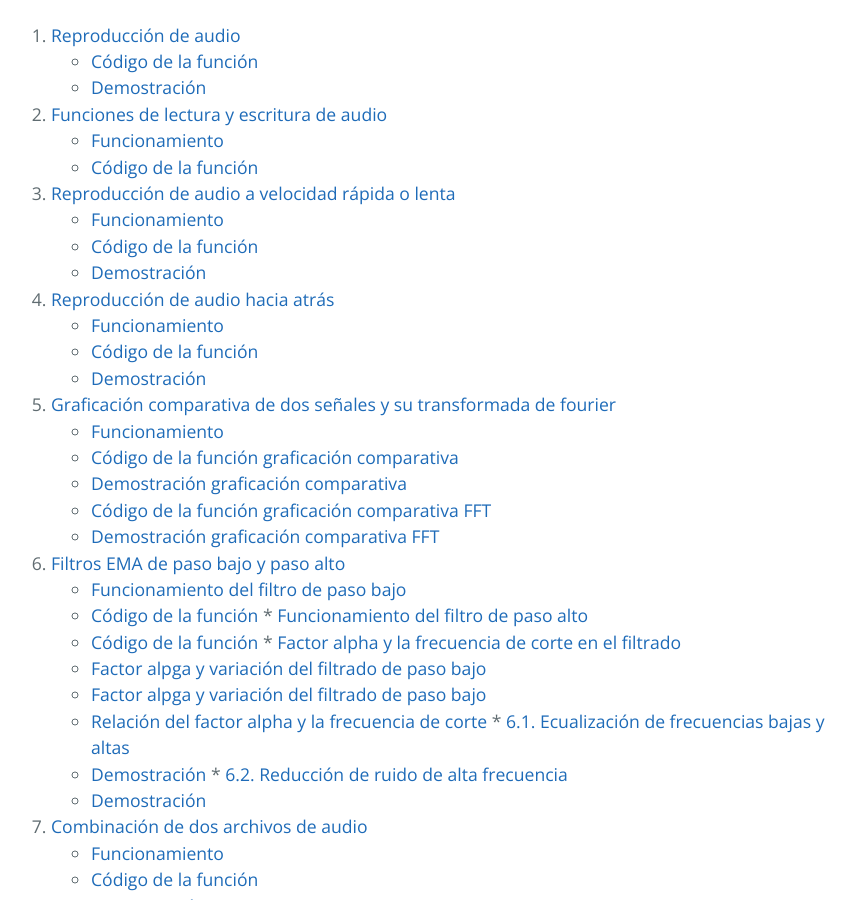
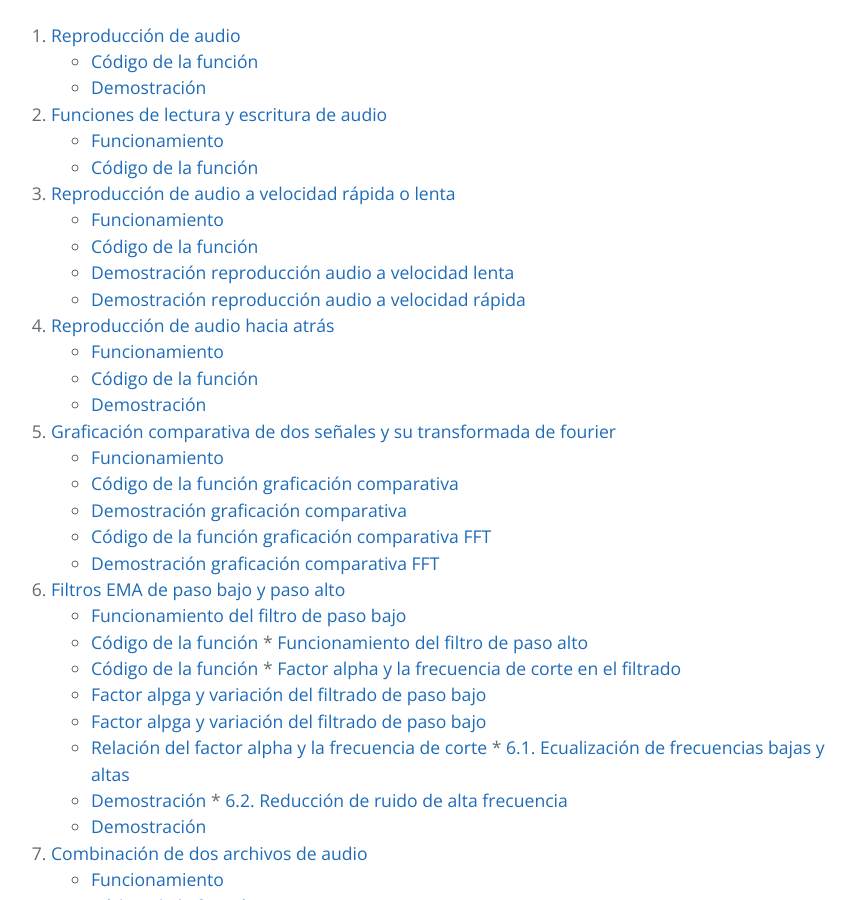
Before and after one commit to DarkNightSoldier/AudioProcessing, a Jekyll site: the page built from acerca.md, in a window 1280 px wide and 900 px high, scrolled down 570 px. Shown: the whole window, without its empty margins (213-1069 px from the left). Built offline with Jekyll 4.4.1, drawn with Linux system fonts in a browser that asks for light colours; some of the changed text lies outside the part shown.

Commit message:
Update content menu

````diff
--- a/acerca.md
+++ b/acerca.md
@@ -21,11 +21,12 @@ Para abrir el Notebook en **Google Colaboratory**:
 3. [Reproducción de audio a velocidad rápida o lenta](#3-reproducción-de-audio-a-velocidad-rápida-o-lenta)
   * [Funcionamiento](#funcionamiento-1)
   * [Código de la función](#código-de-la-función-2)
-  * [Demostración](#demostración-1)
+  * [Demostración reproducción audio a velocidad lenta](#demostración-reproducción-audio-a-velocidad-lenta)
+  * [Demostración reproducción audio a velocidad rápida](#demostración-reproducción-audio-a-velocidad-rápida)
 4. [Reproducción de audio hacia atrás](#4-reproducción-de-audio-hacia-atrás)
   * [Funcionamiento](#funcionamiento-2)
   * [Código de la función](#código-de-la-función-3)
-  * [Demostración](#demostración-2)
+  * [Demostración](#demostración-1)
 5. [Graficación comparativa de dos señales y su transformada de fourier](#5-graficación-comparativa-de-dos-señales-y-su-transformada-de-fourier)
   * [Funcionamiento](#funcionamiento-3)
   * [Código de la función graficación comparativa](#código-de-la-función-graficación-comparativa)
@@ -42,13 +43,13 @@ Para abrir el Notebook en **Google Colaboratory**:
     - [Factor alpga y variación del filtrado de paso bajo](#factor-alpha-y-variación-del-filtrado-de-paso-bajo)
     - [Relación del factor alpha y la frecuencia de corte](#relación-del-factor-alpha-y-la-frecuencia-de-corte)
   * [6.1. Ecualización de frecuencias bajas y altas]()
-    - [Demostración](#demostración-3)
+    - [Demostración](#demostración-2)
   * [6.2. Reducción de ruido de alta frecuencia]()
-    - [Demostración](demostración-4)
+    - [Demostración](demostración-3)
 7. [Combinación de dos archivos de audio](#7-combinación-de-dos-archivos-de-audio)
   * [Funcionamiento](#funcionamiento-3)
   * [Código de la función](#código-de-la-funcion-6)
-  * [Demostración](demostración-5)
+  * [Demostración](demostración-4)
 
 
 # [](#header-1) 1. Reproducción de audio
@@ -83,6 +84,10 @@ playAudio("Happy.wav")
 {% include happy.html %}
 
 # 2. Funciones de lectura y escritura de audio
+
+#### Código de la función:
+
+#### Demostración:
 
 # 3. Reproducción de audio a velocidad rápida o lenta
 
@@ -162,7 +167,7 @@ def Inverse_Rep(input_filename,output_filename):
     print(f"El archivo se guardo con éxito como {output_filename}")
     return playAudio(output_filename)
 ```
-##### Demostración:
+#### Demostración:
 ```python
 Inverse_Rep("Happy.wav","inverse.wav")
 ```
````
